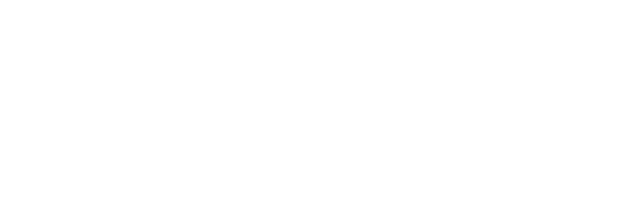
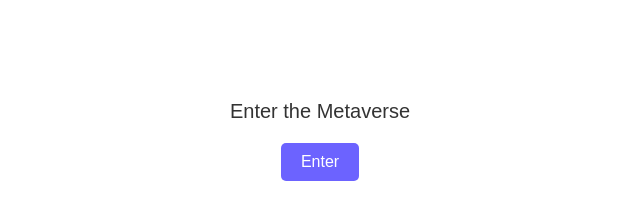
Before and after one commit to acciojob/enter-metaverse-Prince-1562, a website: page main.html in a window 1280 px wide. Shown: the whole page, without its empty margins (320-960 px from the left). Drawn offline with Linux system fonts and the light colour scheme.

Commit message:
created a submission

```diff
--- a/main.html
+++ b/main.html
@@ -1,16 +1,15 @@
 <!DOCTYPE html>
+<html lang="en">
+<head>
+  <meta charset="UTF-8">
+  <title>Enter Metaverse</title>
+  <link rel="stylesheet" href="styles.css">
+</head>
+<body>
 
-<html>
+  <p id="status">Enter the Metaverse</p>
+  <button id="enterBtn">Enter</button>
 
-<head>
-	<link rel="stylesheet" href="styles.css">
-</head>
-
-<body>
-	<!-- the entire body must be written by student -->
-    <script type="text/javascript" src="./script.js">
-</script>
-
+  <script src="script.js"></script>
 </body>
-
 </html>
--- a/script.js
+++ b/script.js
@@ -1 +1,4 @@
-//your JS code here. If required.
+document.getElementById("enterBtn").addEventListener("click", function () {
+  const status = document.getElementById("status");
+  status.outerHTML = "<h1 id='status'>Entered Metaverse</h1>";
+});
--- a/styles.css
+++ b/styles.css
@@ -1 +1,25 @@
-/*  your css code here. If applicable */
+body {
+  font-family: Arial, sans-serif;
+  text-align: center;
+  margin-top: 100px;
+}
+
+#status {
+  font-size: 20px;
+  color: #333;
+  margin-bottom: 20px;
+}
+
+#enterBtn {
+  padding: 10px 20px;
+  font-size: 16px;
+  cursor: pointer;
+  background-color: #6c63ff;
+  color: white;
+  border: none;
+  border-radius: 5px;
+}
+
+#enterBtn:hover {
+  background-color: #574fd6;
+}
```
